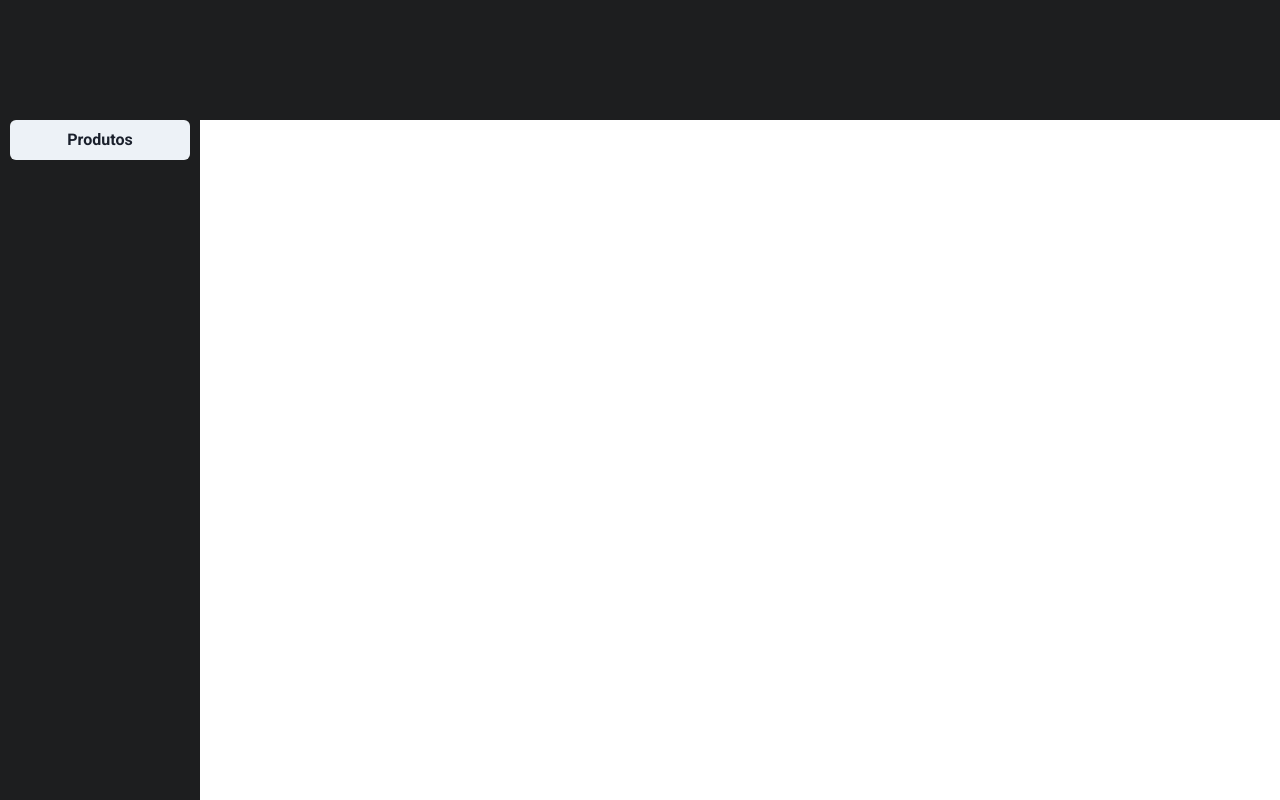
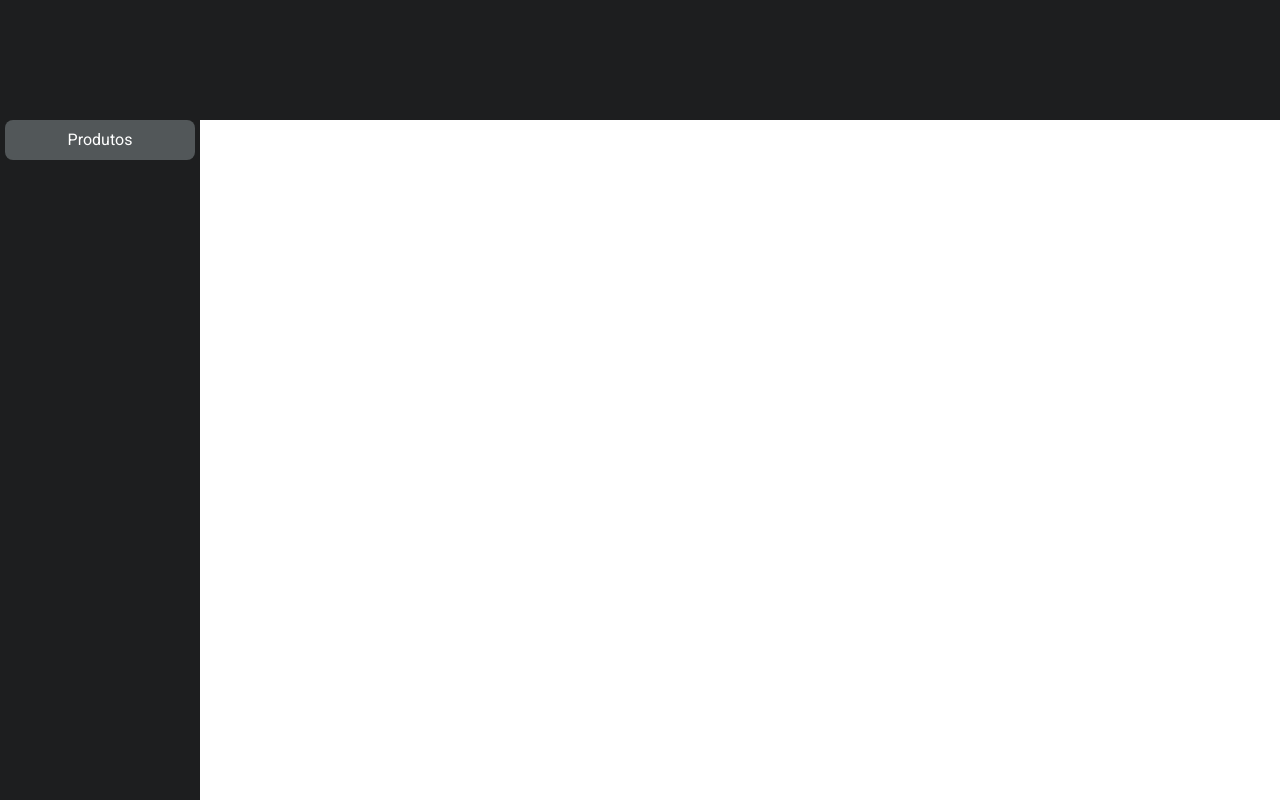
Before and after one commit to Igormazetti/stock-manager, a Next.js app: page /products in a window 1280 px wide. Built offline with nearby package versions, Linux system fonts and the light colour scheme.

Commit message:
styles: changed side menu button styles

```diff
--- a/src/components/Header/index.tsx
+++ b/src/components/Header/index.tsx
@@ -7,7 +7,7 @@
 
   return (
     <Flex h="120px" bg="#1d1e1f" justifyContent="center" alignItems="center">
-      <Text color="#FFFFFF" fontSize="40px">
+      <Text color="#FFFFFF" fontSize="40px" fontWeight="800">
         {companyName?.replaceAll('"', '')}
       </Text>
     </Flex>
--- a/src/components/SideMenu/index.tsx
+++ b/src/components/SideMenu/index.tsx
@@ -12,12 +12,16 @@
       h="calc(100vh - 120px)"
       w={{ base: '100px', lg: '200px' }}
       justifyContent="flex-start"
-      p="0 10px"
+      p="0 5px"
     >
       <Button
         w="100%"
         _hover={{ opacity: 0.8 }}
         onClick={() => router.push('/products')}
+        borderRadius={8}
+        bg="#525759"
+        color="#FFFFFF"
+        fontWeight="400"
       >
         Produtos
       </Button>
```
